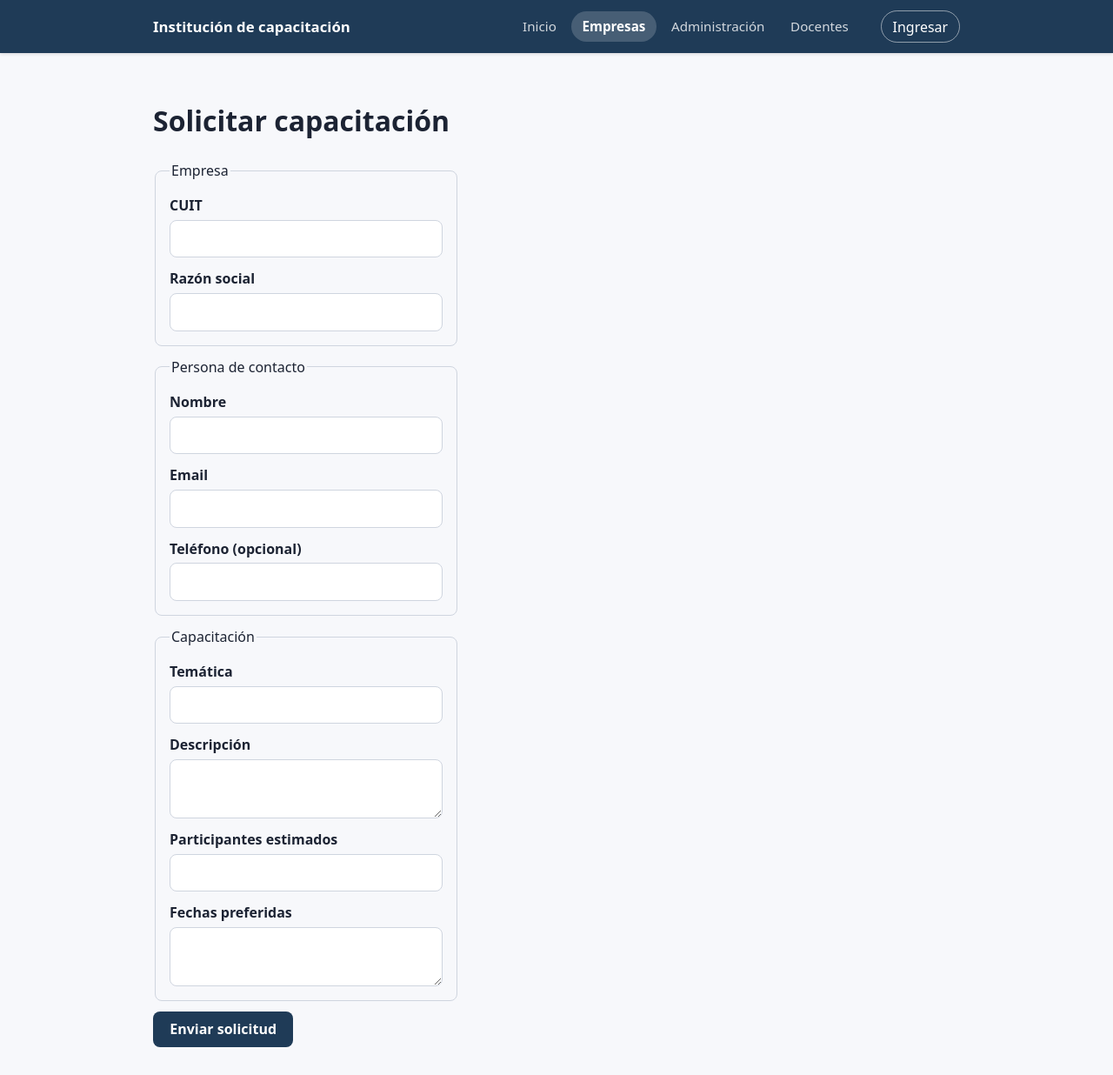
After one commit to julivarea/BPMN-Proyecto, a Spring Boot app: page /solicitar in a window 1280 px wide. The commit adds this page. Shown: the whole page at 87% size. Run offline with Spring Boot 4, Linux system fonts and the light colour scheme; some of the project's set-up classes (security, data sources, template engines, error pages and the like) are left out, and stand-ins take their place; some libraries are stand-ins or nearby versions.

Commit message:
feat(web): agregar la página del formulario de solicitud

```diff
--- /dev/null
+++ b/web/src/main/java/ar/edu/unrc/gtpn/web/solicitudes/SolicitudController.java
@@ -0,0 +1,13 @@
+package ar.edu.unrc.gtpn.web.solicitudes;
+
+import org.springframework.stereotype.Controller;
+import org.springframework.web.bind.annotation.GetMapping;
+
+@Controller
+public class SolicitudController {
+
+    @GetMapping("/solicitar")
+    String formulario() {
+        return "solicitudes/formulario";
+    }
+}
--- a/web/src/main/resources/static/css/estilos.css
+++ b/web/src/main/resources/static/css/estilos.css
@@ -78,7 +78,8 @@ nav a[aria-current="page"] { background: rgba(255, 255, 255, 0.18); color: #fff;
 /* Formularios */
 .formulario { display: grid; gap: 0.75rem; max-width: 22rem; }
 .formulario label { display: grid; gap: 0.3rem; font-weight: 600; }
-.formulario input { padding: 0.55rem 0.7rem; border: 1px solid #cfd5df; border-radius: 0.5rem; font: inherit; }
+.formulario input, .formulario textarea { padding: 0.55rem 0.7rem; border: 1px solid #cfd5df; border-radius: 0.5rem; font: inherit; }
+.formulario fieldset { display: grid; gap: 0.75rem; padding: 1rem; border: 1px solid #cfd5df; border-radius: 0.5rem; }
 .formulario button {
     justify-self: start;
     padding: 0.55rem 1.2rem;
--- /dev/null
+++ b/web/src/main/resources/templates/solicitudes/formulario.html
@@ -0,0 +1,36 @@
+<!DOCTYPE html>
+<html lang="es" xmlns:th="http://www.thymeleaf.org">
+<head th:replace="~{fragmentos :: cabecera('Solicitar capacitación')}"></head>
+<body>
+<header th:replace="~{fragmentos :: encabezado('empresas')}"></header>
+<main>
+    <div th:replace="~{fragmentos :: mensajes}"></div>
+    <h1>Solicitar capacitación</h1>
+
+    <form class="formulario" th:action="@{/solicitar}" method="post">
+        <fieldset>
+            <legend>Empresa</legend>
+            <label>CUIT <input name="cuit" required></label>
+            <label>Razón social <input name="razonSocial" required></label>
+        </fieldset>
+
+        <fieldset>
+            <legend>Persona de contacto</legend>
+            <label>Nombre <input name="contactoNombre" required></label>
+            <label>Email <input name="contactoEmail" type="email" required></label>
+            <label>Teléfono (opcional) <input name="contactoTelefono"></label>
+        </fieldset>
+
+        <fieldset>
+            <legend>Capacitación</legend>
+            <label>Temática <input name="nombre" required></label>
+            <label>Descripción <textarea name="descripcion" required></textarea></label>
+            <label>Participantes estimados <input name="participantesEstimados" type="number" min="1" required></label>
+            <label>Fechas preferidas <textarea name="fechasPreferidas" required></textarea></label>
+        </fieldset>
+
+        <button type="submit">Enviar solicitud</button>
+    </form>
+</main>
+</body>
+</html>
```
